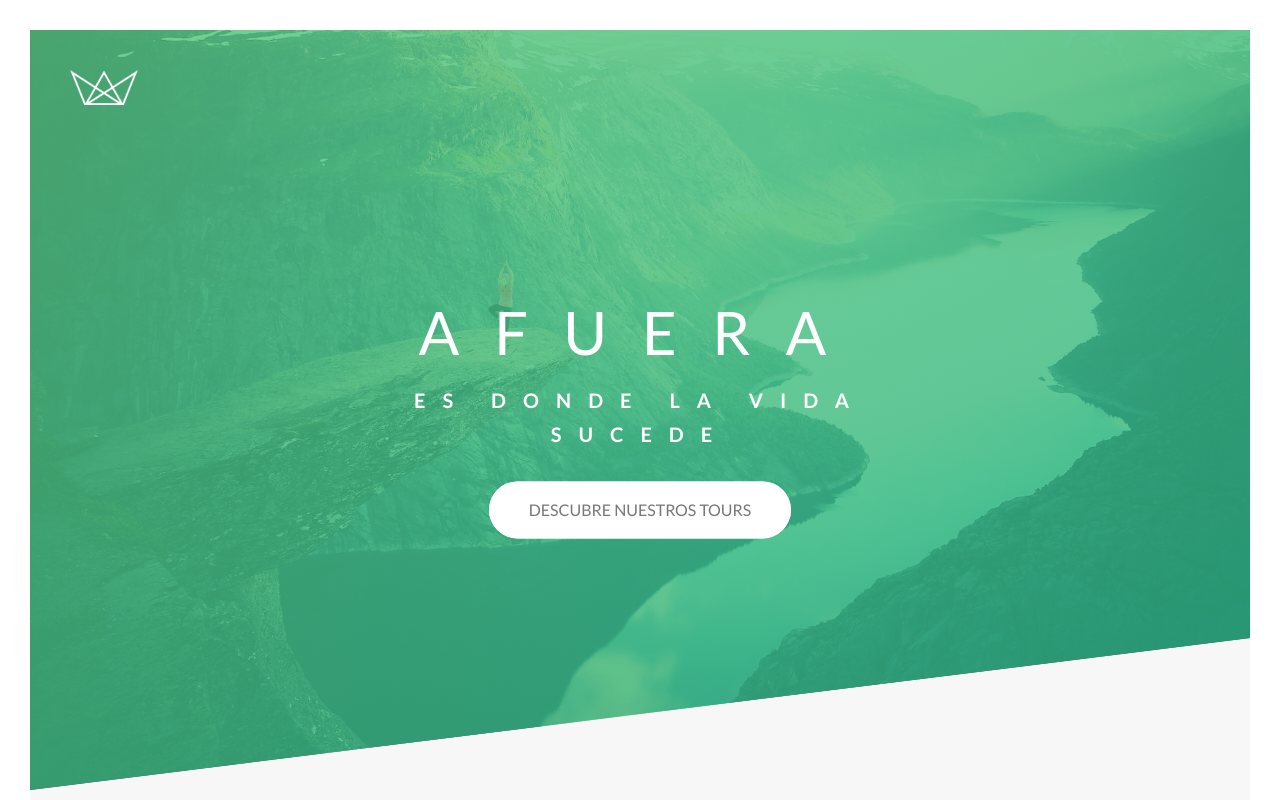
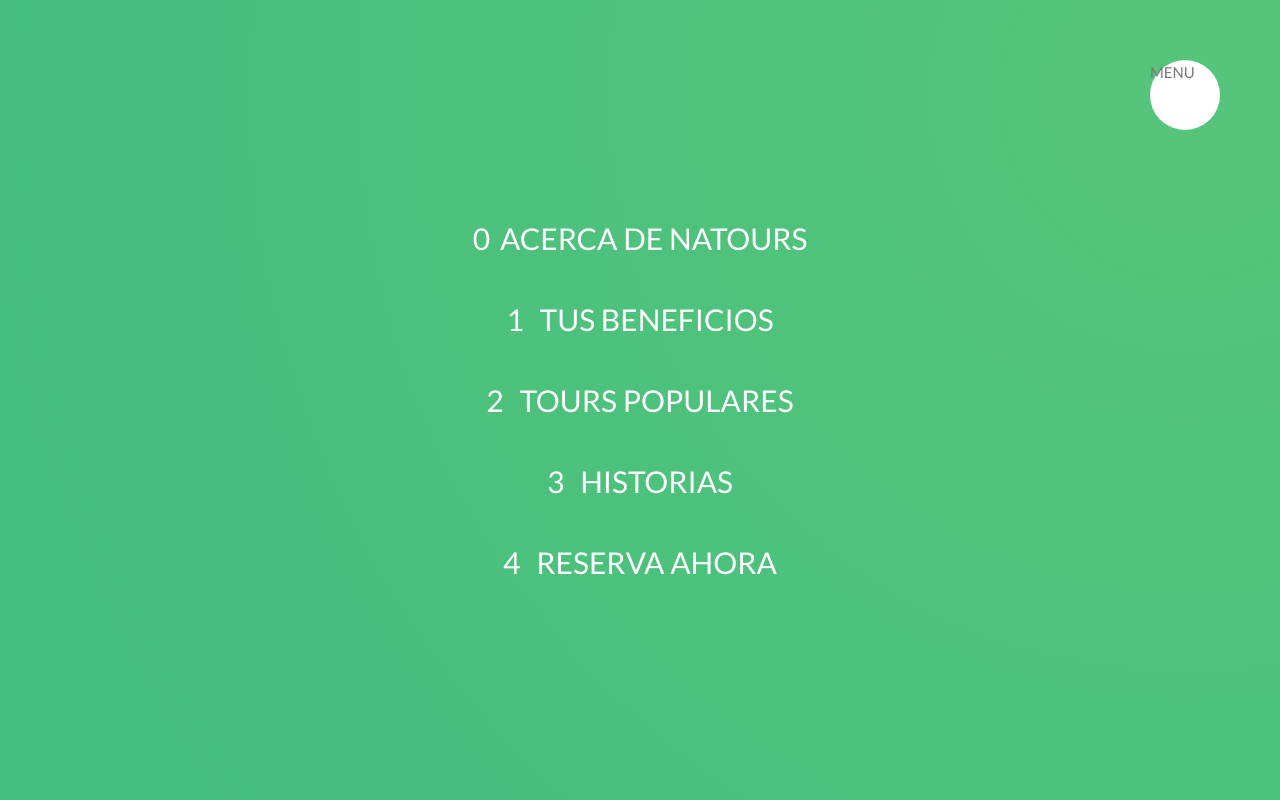
Before and after one commit to alextello/Tours, a website: page index.html in a window 1280 px wide. Shown: the top 800 px of the page. Drawn offline with Linux system fonts and the light colour scheme.

Commit message:
menu de pantalla completa, hover en items

```diff
--- a/index.html
+++ b/index.html
@@ -8,6 +8,44 @@
 		<title>Tours</title>
 	</head>
 	<body>
+		<div class="navigation">
+			<input
+				type="checkbox"
+				class="navigation__checkbox"
+				id="navi-toggle"
+			/>
+			<labe class="navigation__button" for="navi-toggle">MENU</labe>
+			<div class="navigation__background">&nbsp;</div>
+			<nav class="navigation__nav">
+				<ul class="navigation__list">
+					<li class="navigation__item">
+						<a href="#" class="navigation__link"
+							><span>0 </span>Acerca de Natours</a
+						>
+					</li>
+					<li class="navigation__item">
+						<a href="#" class="navigation__link"
+							><span>1 </span> Tus beneficios</a
+						>
+					</li>
+					<li class="navigation__item">
+						<a href="#" class="navigation__link"
+							><span>2 </span> Tours populares</a
+						>
+					</li>
+					<li class="navigation__item">
+						<a href="#" class="navigation__link"
+							><span>3 </span> Historias</a
+						>
+					</li>
+					<li class="navigation__item">
+						<a href="#" class="navigation__link"
+							><span>4 </span> Reserva ahora</a
+						>
+					</li>
+				</ul>
+			</nav>
+		</div>
 		<header class="header">
 			<div class="header__logo-box">
 				<img src="img/logo-white.png" alt="logo" class="header__logo" />
--- /dev/null
+++ b/sass/layout/_navigation.scss
@@ -0,0 +1,85 @@
+.navigation {
+	&__checkbox {
+		display: none;
+	}
+
+	&__button {
+		background-color: #fff;
+		height: 7rem;
+		width: 7rem;
+		position: fixed;
+		top: 6rem;
+		right: 6rem;
+		border-radius: 50%;
+		z-index: 2000;
+	}
+
+	&__background {
+		height: 6rem;
+		width: 6rem;
+		border-radius: 50%;
+		position: fixed;
+		top: 6.5rem;
+		right: 6.5rem;
+		background-image: radial-gradient(
+			$color-primary-light,
+			$color-primary-dark
+		);
+		z-index: 1000;
+		transform: scale(80);
+	}
+
+	&__nav {
+		height: 100vh;
+		width: 100%;
+		position: fixed;
+		top: 0;
+		right: 0;
+		z-index: 1500;
+	}
+
+	&__list {
+		position: absolute;
+		top: 50%;
+		left: 50%;
+		transform: translate(-50%, -50%);
+		list-style: none;
+		text-align: center;
+	}
+
+	&__item {
+		margin: 1rem;
+	}
+
+	&__link {
+		&:link,
+		&:visited {
+			display: inline-block;
+			font-size: 3rem;
+			font-weight: 300;
+			padding: 1rem 2rem;
+			color: #fff;
+			text-decoration: none;
+			text-transform: uppercase;
+			background-image: linear-gradient(
+				120deg,
+				transparent 0%,
+				transparent 50%,
+				#fff 50%
+			);
+			background-size: 250%;
+			transition: all 0.4s;
+
+			span {
+				margin-right: 1rem;
+				display: inline-block;
+			}
+		}
+		&:hover,
+		&:active {
+			background-position: 100%;
+			color: $color-primary;
+			transform: translateX(1rem);
+		}
+	}
+}
--- a/sass/main.scss
+++ b/sass/main.scss
@@ -16,6 +16,7 @@
 
 @import 'layout/grid';
 @import 'layout/footer';
+@import 'layout/navigation';
 
 @import 'pages/home';
 
```
Also changed, not shown: css/style.css.
